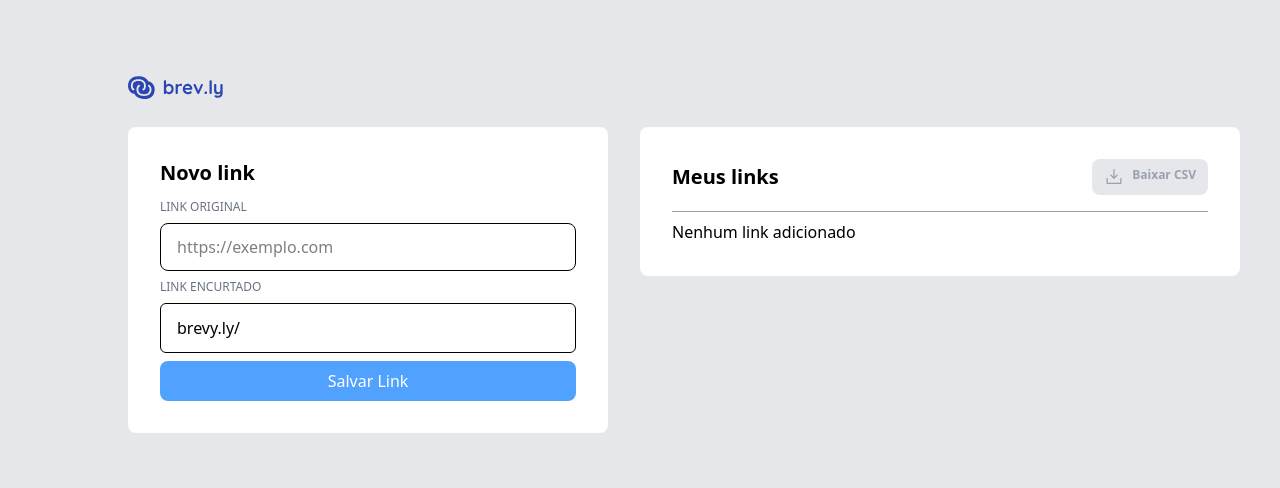
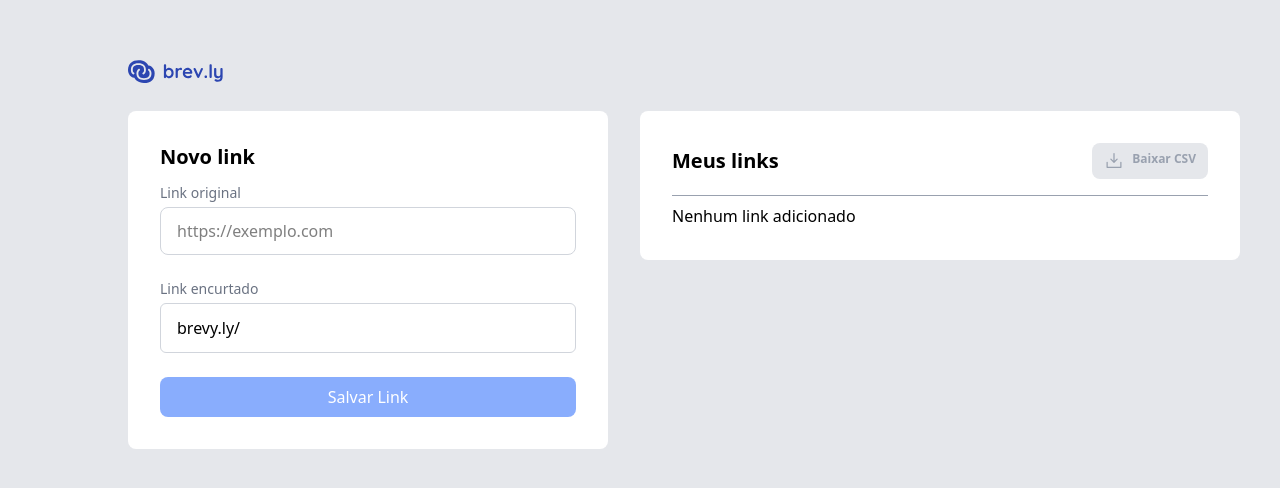
Before and after one commit to GustavoJorgge/brevly-ftr, a React (Vite) app in the folder front-end/: page / in a window 1280 px wide. Shown: the part 146-634 px from the top of the page. Built offline with nearby package versions, Linux system fonts and the light colour scheme.

Commit message:
colocando estilos e validações

```diff
--- a/front-end/src/components/link-form.tsx
+++ b/front-end/src/components/link-form.tsx
@@ -8,8 +8,8 @@ import { zodResolver } from "@hookform/resolvers/zod";
 import { AxiosError } from "axios";
 import { Button } from "./ui/button";
 import { useLink } from "../store/link";
+import { useState } from "react";
 
-// @ts-ignore
 const { useForm } = ReactHookForm;
 
 const geraUrlInput = z.object({
@@ -27,11 +27,14 @@ type AddLinkInput = z.infer<typeof geraUrlInput>;
 export function LinkForm() {
   const { addLink } = useLink();
 
+  const [focusedField, setFocusedField] = useState<string | null>(null);
+
   const {
     register,
     handleSubmit,
     reset,
     formState: { errors, isSubmitting },
+    watch,
   } = useForm<AddLinkInput>({
     resolver: zodResolver(geraUrlInput),
     defaultValues: {
@@ -45,7 +48,6 @@ export function LinkForm() {
   const { mutate: addLinkMutation } = useMutation({
     mutationFn: GerarLink,
     onSuccess: (data) => {
-      console.log("Dados da API", data);
       addLink([
         {
           originalUrl: data.originalUrl,
@@ -63,9 +65,11 @@ export function LinkForm() {
     },
   });
 
+  const originalUrlValue = watch("originalUrl");
+
+  const isDisabled = isSubmitting || !originalUrlValue;
+
   async function handleSubmitForm(data: AddLinkInput) {
-    console.log("botao clicado");
-    console.log(data);
     addLinkMutation({
       originalUrl: data.originalUrl,
       shortUrl: data.shortUrl,
@@ -75,28 +79,53 @@ export function LinkForm() {
   return (
     <main className="w-full max-w-[480px] sm:min-w-80 p-8 flex flex-col bg-white rounded-lg">
       <h2 className="flex text-xl mb-3 font-bold">Novo link</h2>
-      <form onSubmit={handleSubmit(handleSubmitForm)} className="flex flex-col">
-        <Label text="Link original" />
+      <form
+        onSubmit={handleSubmit(handleSubmitForm)}
+        className="flex flex-col gap-4"
+      >
+        <div>
+          <Label
+            text="Link original"
+            isFocused={focusedField === "originalUrl"}
+            hasError={!!errors.originalUrl}
+          />
           <Input
             type="text"
             placeholder="https://exemplo.com"
             error={errors.originalUrl?.message || ""}
             disabled={isSubmitting}
-          {...register("originalUrl")}
+            {...register("originalUrl", {
+              onBlur: () => setFocusedField(null),
+            })}
+            onFocus={() => setFocusedField("originalUrl")}
           />
+        </div>
 
-        <Label text="Link encurtado" />
+        <div>
+          <Label
+            text="Link encurtado"
+            isFocused={focusedField === "shortUrl"}
+            hasError={!!errors.shortUrl}
+          />
           <Input
             prefix="brevy.ly/"
             error={errors.shortUrl?.message || ""}
             disabled={isSubmitting}
-          {...register("shortUrl")}
+            {...register("shortUrl", {
+              onBlur: () => setFocusedField(null),
+            })}
+            onFocus={() => setFocusedField("shortUrl")}
           />
+        </div>
 
         <Button
           type="submit"
-          disabled={isSubmitting}
-          className={isSubmitting ? "cursor-not-allowed opacity-50" : ""}
+          disabled={isDisabled}
+          className={
+            isDisabled
+              ? "cursor-not-allowed opacity-50"
+              : "cursor-pointer hover:bg-blue-800"
+          }
         >
           {isSubmitting ? "Salvando..." : "Salvar Link"}
         </Button>
--- a/front-end/src/components/link-list-header.tsx
+++ b/front-end/src/components/link-list-header.tsx
@@ -1,4 +1,4 @@
-import { DownloadSimpleIcon, SpinnerIcon } from "@phosphor-icons/react/ssr";
+import { DownloadSimpleIcon } from "@phosphor-icons/react/ssr";
 import { Button } from "./ui/button";
 import { useMutation } from "@tanstack/react-query";
 import { exportCSV } from "../api/export-csv";
--- a/front-end/src/components/link-list-unique.tsx
+++ b/front-end/src/components/link-list-unique.tsx
@@ -1,6 +1,6 @@
 import { CopyIcon, TrashIcon } from "@phosphor-icons/react/dist/ssr";
 import { Button } from "./ui/button";
-import { useLink, type Link } from "../store/link";
+import { type Link } from "../store/link";
 import { toast, Toaster } from "sonner";
 
 interface LinkUniqueProps {
--- a/front-end/src/components/ui/button.tsx
+++ b/front-end/src/components/ui/button.tsx
@@ -3,7 +3,7 @@ import { tv, type VariantProps } from "tailwind-variants";
 import { Slot } from "@radix-ui/react-slot";
 
 const buttonVariants = tv({
-  base: "text-white rounded-lg bg-blue-400  rounded-lg font-medium transition-colors focus-visible:outline-none focus-visible:ring-2 focus-visible:ring-ring focus-visible:ring-offset-2 disabled:opacity-50 disabled:pointer-events-none cursor-pointer",
+  base: "text-white rounded-lg bg-blue-600  rounded-lg font-medium transition-colors focus-visible:outline-none focus-visible:ring-2 focus-visible:ring-ring focus-visible:ring-offset-2",
 
   variants: {
     size: {
--- a/front-end/src/components/ui/input.tsx
+++ b/front-end/src/components/ui/input.tsx
@@ -1,3 +1,4 @@
+import { WarningDiamondIcon } from "@phosphor-icons/react";
 import { forwardRef } from "react";
 
 type BaseInputProps = {
@@ -27,8 +28,10 @@ export const Input = forwardRef<HTMLInputElement, InputProps>(
       return (
         <div>
           <div
-            className={`flex items-center border border-grayscale-300 rounded-md px-4 mb-2 focus-within:ring-2 focus-within:ring-blue-base ${
-              error ? "border-danger" : ""
+            className={`flex items-center border border-gray-300 active:border-blue-800 focus:border-blue-800 rounded-md px-4 mb-2  ${
+              error
+                ? "border-red-700 active:border-red-700 focus:border-red-700"
+                : ""
             } ${className}`}
           >
             <span className="text-grayscale-400">{prefix}</span>
@@ -36,25 +39,38 @@ export const Input = forwardRef<HTMLInputElement, InputProps>(
               ref={ref}
               type="text"
               disabled={disabled}
-              className="w-full h-12 outline-none border-none bg-transparent disabled:opacity-50"
+              className="w-full h-12 outline-none bg-transparent disabled:opacity-50"
               {...inputProps}
             />
           </div>
+          {error && (
+            <span className="flex items-center gap-2 text-sm text-gray-500 mb-2">
+              <WarningDiamondIcon size={20} color="#B12C4D" />
+              {error}
+            </span>
+          )}
         </div>
       );
     }
 
-    // Input regular
     return (
       <div>
         <input
           ref={ref}
           disabled={disabled}
-          className={`w-full h-12 border border-grayscale-300 rounded-lg p-4 mb-2 focus:outline-none focus:ring-2 focus:ring-blue-base placeholder:text-grayscale-400 disabled:opacity-50 ${
-            error ? "border-danger" : ""
+          className={`w-full h-12 border border-gray-300 active:border-blue-800 focus:border-blue-800 rounded-lg p-4 mb-2 focus:outline-none placeholder:text-grayscale-400   ${
+            error
+              ? "border-red-700 active:border-red-700 focus:border-red-700"
+              : ""
           } ${className}`}
           {...props}
         />
+        {error && (
+          <span className="flex items-center gap-2 text-sm text-gray-500 mb-2">
+            <WarningDiamondIcon size={20} color="#B12C4D" />
+            {error}
+          </span>
+        )}
       </div>
     );
   }
--- a/front-end/src/components/ui/label.tsx
+++ b/front-end/src/components/ui/label.tsx
@@ -1,11 +1,26 @@
-type LabelProps = {
+// ui/label.tsx
+interface LabelProps {
   text: string;
-};
+  isFocused?: boolean;
+  hasError?: boolean;
+}
 
-export function Label({ text }: LabelProps) {
+export function Label({
+  text,
+  isFocused = false,
+  hasError = false,
+}: LabelProps) {
   return (
-    <span className="flex text-xs uppercase text-grayscale-500 mb-2 text-gray-500">
+    <label
+      className={`block text-sm font-medium mb-1 transition-colors ${
+        hasError
+          ? "text-red-800"
+          : isFocused
+          ? "text-blue-800"
+          : "text-gray-500"
+      }`}
+    >
       {text}
-    </span>
+    </label>
   );
 }
--- a/front-end/src/index.css
+++ b/front-end/src/index.css
@@ -18,14 +18,4 @@
 
   /* Font sizes */
   --font-size-xxs: 0.625rem;
-
-  /* Animations */
-  --animate-border: border 2s linear infinite;
-
-  /* Keyframes */
-  --keyframes-border: {
-    to {
-      --border-angle: 360deg;
-    }
-  }
 }
```
Lines whose indentation alone changed are shown as unchanged.
